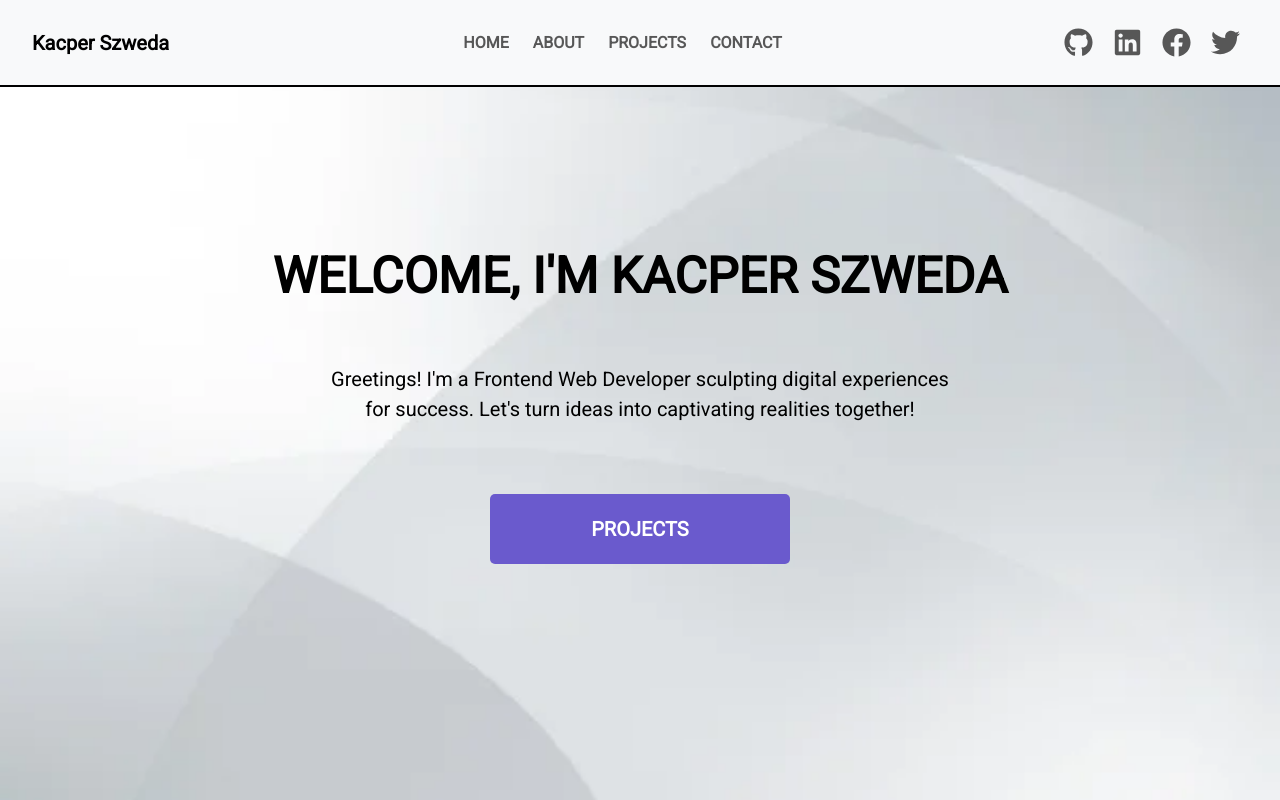
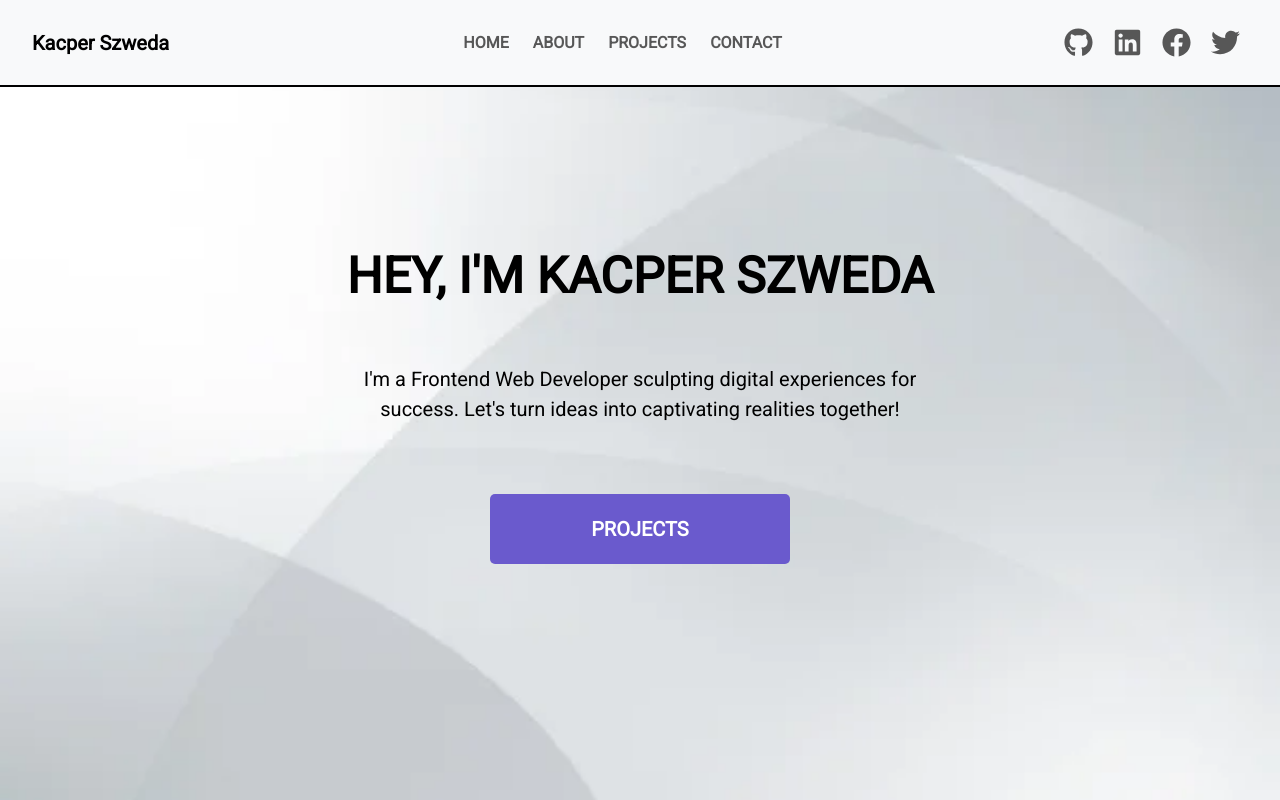
Before and after one commit to TheSKacper/kacper-szweda-portfolio, a React (Create React App) app in the folder portfolio/: page / in a window 1280 px wide. Shown: the top 800 px of the page. Built offline with nearby package versions, Linux system fonts and the light colour scheme.

Commit message:
banner change

```diff
--- a/portfolio/package.json
+++ b/portfolio/package.json
@@ -1,5 +1,5 @@
 {
-  "homepage": "http://theSKacper.github.io/kacper-szweda-portfolio",
+  "homepage": "https://theSKacper.github.io/kacper-szweda-portfolio",
   "name": "portfolio",
   "version": "0.1.0",
   "private": true,
--- a/portfolio/src/components/Banner.jsx
+++ b/portfolio/src/components/Banner.jsx
@@ -4,9 +4,9 @@ const Banner = () => {
   return (
     <section className="banner" id="home">
       <div className="box">
-        <h1 className="mb-5">WELCOME, I'M KACPER SZWEDA</h1>
+        <h1 className="mb-5">HEY, I'M KACPER SZWEDA</h1>
         <span>
-          Greetings! I'm a Frontend Web Developer sculpting digital experiences
+          I'm a Frontend Web Developer sculpting digital experiences
           for success. Let's turn ideas into captivating realities together!
         </span>
         <a href="#projects" >PROJECTS</a>
```
